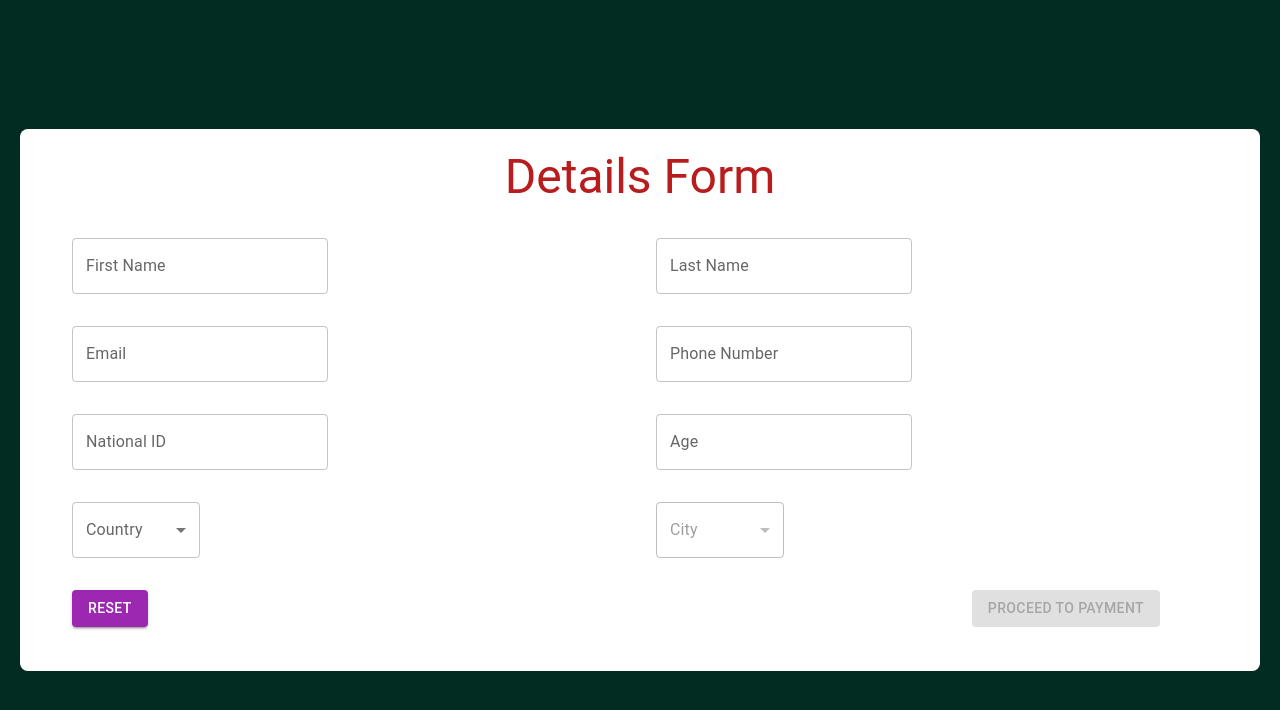
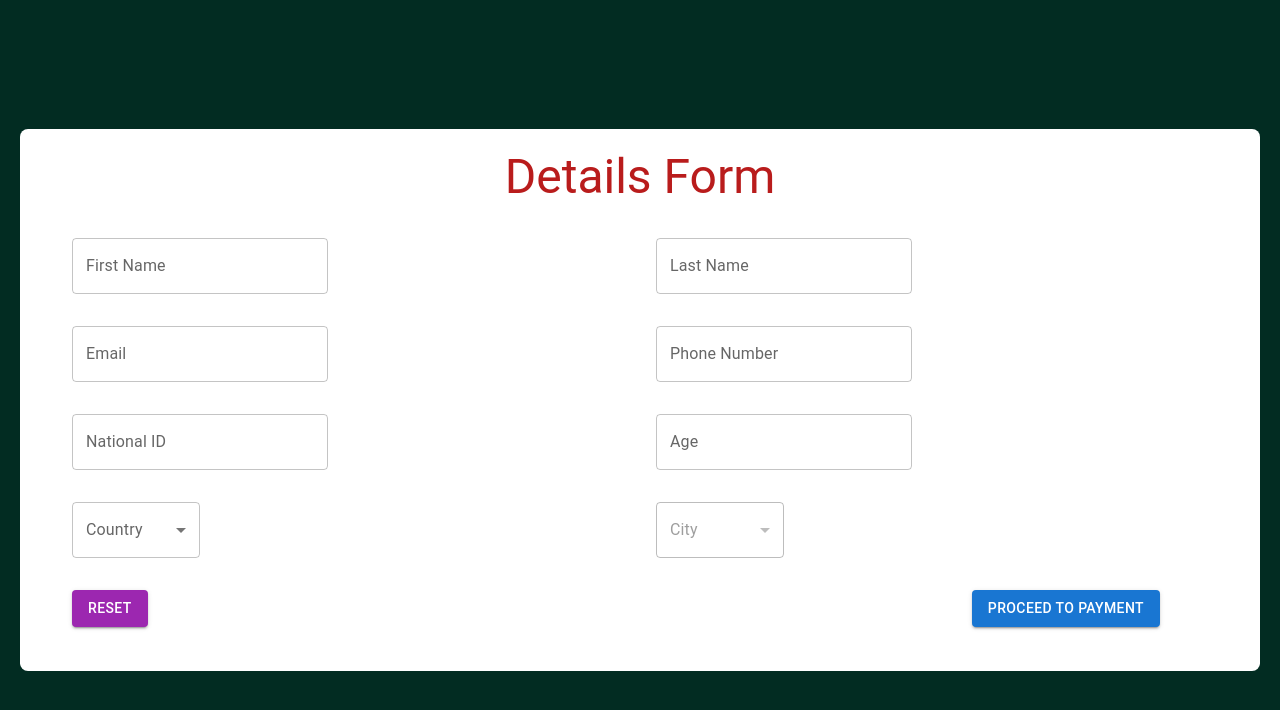
Before and after one commit to seifeldin1/Palestine-Donation-FrontEnd, a React (Create React App) app: page /home/userInfo in a window 1280 px wide. Shown: the top 710 px of the page. Built offline with nearby package versions, Linux system fonts and the light colour scheme.

Commit message:
updated verifications

```diff
--- a/src/userDetails.tsx
+++ b/src/userDetails.tsx
@@ -80,33 +80,35 @@ const UserDetailPage:React.FC=()=>{
     },[userInfo.country])
     */
 
-    const handleChange=(e:React.ChangeEvent<HTMLInputElement>)=>{
-        const {name , value} = e.target;
+    const handleChange = (e: React.ChangeEvent<HTMLInputElement>) => {
+        const { name, value } = e.target;
         if (name === 'nationalID' && value.length !== 14) {
             setNationalIDError('National ID must be exactly 14 digits');
         } else if (name === 'phoneNumber' && value.length !== 11) {
             setPhoneError('Phone number must be exactly 11 digits');
+        } else {
+            setNationalIDError('');
+            setPhoneError('');
+        }
+
+        setUserInfo((prevState) => ({ ...prevState, [name]: value }));
+    }
+
+    const submitHandler = () => {
+
+        if (!Object.values(userInfo).every((value) => value !== '')) {
+            setProceed(false);
+            setError('There is an incomplete field');
         }
         else {
-            setError('');
-            setNationalIDError('');
-            setPhoneError('');
-            setProceed(true);
-        }
-
-        setUserInfo(prevState=>({...prevState , [name]:value}));
-    }
-
-    const submitHandler=async()=>{
-        if(Object.values(userInfo).some(value=>value==='')){
-            //alternative: userInfo.firstName===''|| userInfo.lastName===''||userInfo.email===''|| userInfo.country===''
-                        //|| userInfo.city===''|| userInfo.phoneNumber===''|| userInfo.nationalID===''|| userInfo.age===''
-            setProceed(false);
-            setError('There is an incompelete field');
-        }
-        else{
-            setProceed(true);
-            setError('');
+            if(parseInt(userInfo.age)>0 && parseInt(userInfo.age)<150){
+                setProceed(true);
+                setError('');
+            }
+            else{
+                setProceed(false);
+                setError('Sorry, You have entered a wrong age');
+            }
         }
     }
 
@@ -411,7 +413,7 @@ const UserDetailPage:React.FC=()=>{
                         variant="contained"
                         color="primary"
                         onClick={submitHandler}
-                        disabled={userInfo.age<'1' ||!userInfo.city||!userInfo.country||!userInfo.email||!userInfo.firstName||!userInfo.lastName||!userInfo.nationalID||!userInfo.phoneNumber}
+
                         className="transition ease-in-out duration-150 transform hover:scale-105"
                         >
                           <Link to={proceed?"/home/userInfo/payment":"#"} > Proceed to Payment </Link>
```
